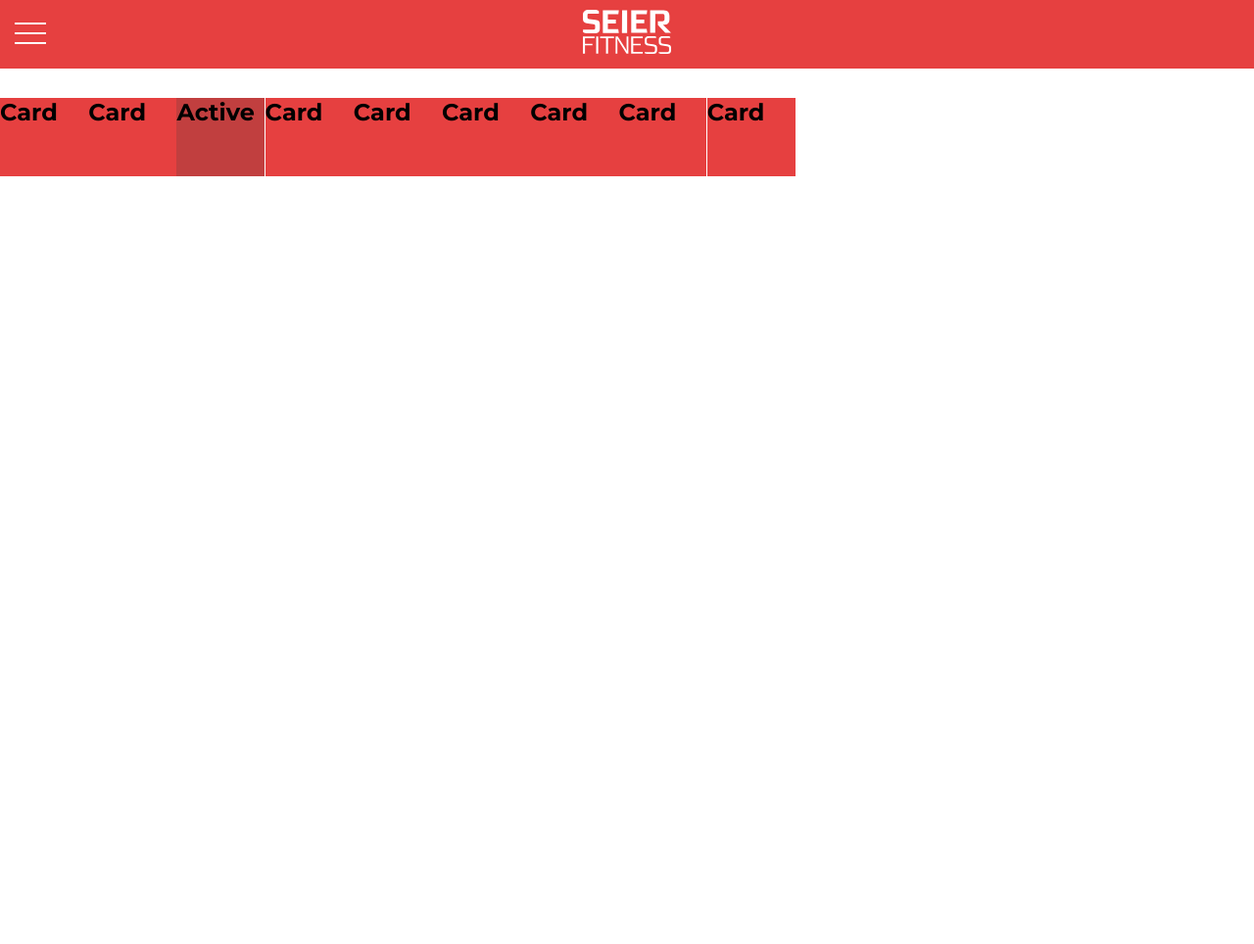
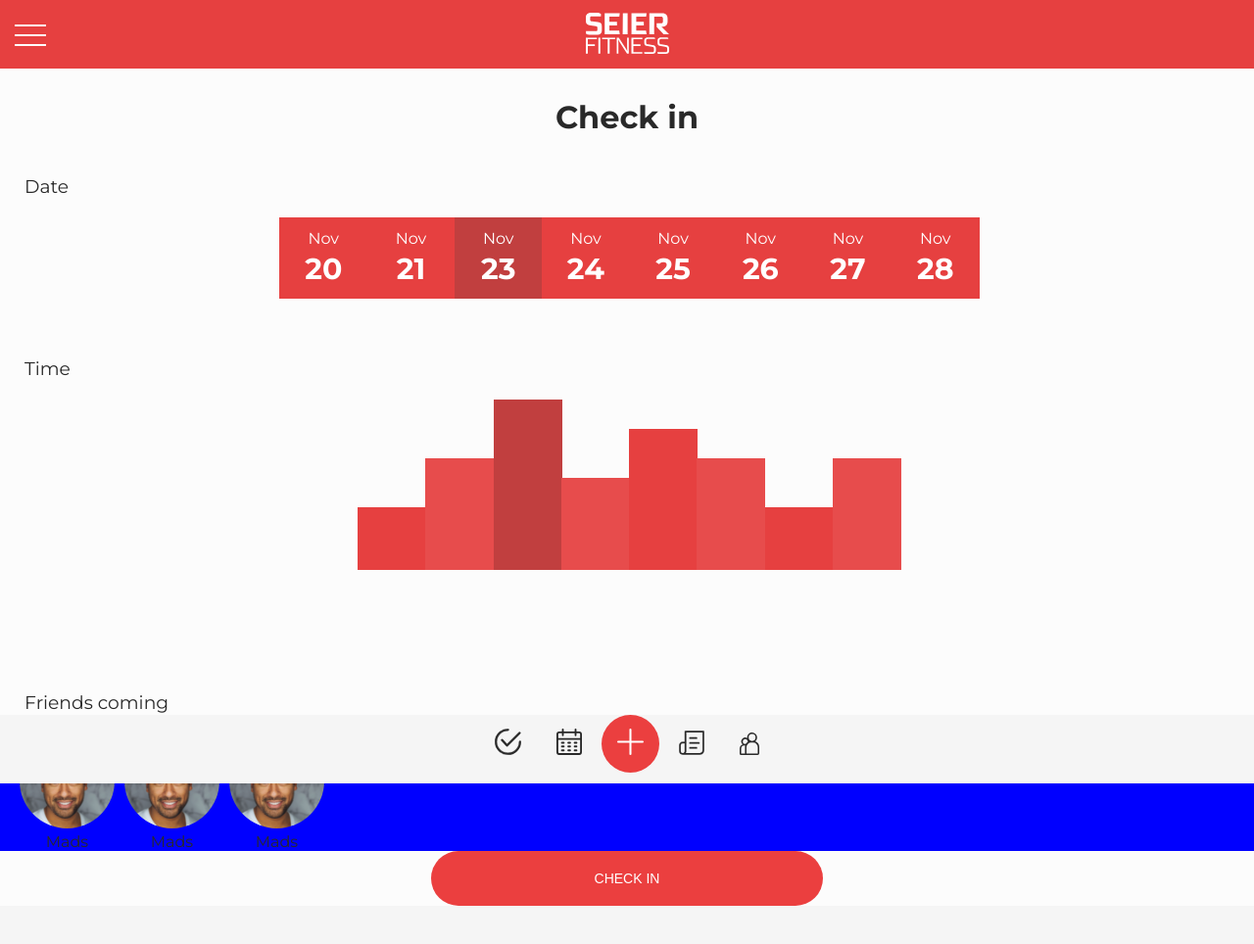
Before and after one commit to mildakozak/fitnessapp, a plain HTML site: page subpages/checkin.html in a window 1280 px wide. Shown: the whole page at 98% size. Before the commit the page ends 800 px from the top, so only its background shows below. Drawn offline with Linux system fonts and the light colour scheme.

Commit message:
save 17.9.

```diff
--- a/css/main.css
+++ b/css/main.css
@@ -2,26 +2,35 @@
   margin: 0;
   padding: 0;
 }
-html{
+html, a{
   font-family: 'Montserrat', sans-serif;
+  color: #292929;
+}
+body{
+  margin-top: 100px;
+  background-color: #FCFCFC;
 }
 .top-navigation{
   height: 70px;
   background-color: #E64040;
   display: block;
+  overflow: hidden;
+  position: fixed;
+  top: 0;
+  width: 100%;
 }
 .top-logo{
-  max-width: 90px;
+  max-width: 85px;
   margin: 0 auto;
 }
 .top-logo img{
-  margin-top: 10px;
+  margin-top: 13px;
 }
 .hamburger-menu{
   float: left;
 }
 .hamburger-menu img{
-  margin-top: 23px;
+  margin-top: 25px;
   margin-left: 15px;
 }
 .top-profile{
@@ -39,20 +48,152 @@ html{
   overflow-x: scroll;
   overflow-y: hidden;
   white-space: nowrap;
+  color: #ffffff;
+  -webkit-overflow-scrolling: touch;
 }
 .card {
-  height: 80px;
+  height: auto;
   width: 90px;
   background-color: #E64040;
   display: inline-block;
-  margin-right: -4px;
-}
-.scrolling-wrapper {
-  -webkit-overflow-scrolling: touch;
+  margin-right: -5px;
+  padding-top: 12px;
+  padding-bottom: 12px;
 }
 .calendar{
-  padding-top: 30px;
+  text-align: center;
 }
-.active{
+.calendar H1{
+  font-weight: 400;
+  font-size: 1rem;
+  margin-bottom: 3px;
+}
+.calendar H2{
+  font-weight: 700;
+  font-size: 1.875rem;
+}
+#active{
   background-color: #C13F3F;
 }
+.hedline-section H1{
+  margin-top: 40px;
+  font-size: 2rem;
+  text-align: center;
+}
+.element-description{
+  margin-top: 20px;
+}
+.element-description H3{
+  font-weight: 400;
+  margin-bottom: 20px;
+  margin-left: 25px;
+}
+button {
+    font-size: 0.875rem;
+    border-radius: 100px;
+    border-style: none;
+    color: #ffffff;
+    background-color: #EB3F3F;
+    display: block;
+    margin: auto;
+    padding: 20px 30px 20px 30px;
+    width: 90%;
+    max-width: 400px;
+}
+.button {
+    width: 75%;
+    height: 5.5rem;
+    font-size: 2rem;
+    border-radius: 100px;
+    color: white;
+    background-color: #E64040;
+    display: block;
+    margin: auto;
+}
+.flexbox {
+    display: flex;
+}
+.card-time {
+  min-height: 40px;
+  width: 70px;
+  background-color: #E64040;
+  display: inline-block;
+  margin-right: -5px;
+  padding-top: 12px;
+  padding-bottom: 12px;
+}
+.card2{
+  height: 90px;
+  background-color: #E74C4C;
+}
+.card3{
+  height: 150px;
+  background-color: #E85555;
+}
+.card4{
+  height: 120px;
+}
+.card5{
+  height: 70px;
+  background-color: #E74C4C;
+}
+.timetable-section{
+  padding-bottom: 100px;
+}
+.time-table{
+  text-align: center;
+}
+.calendar-section{
+  margin-bottom: 60px;
+  margin-top: 40px;
+}
+.navbar {
+  background-color: #F5F5F5;
+  overflow: hidden;
+  position: fixed;
+  bottom: 0;
+  width: 100%;
+  text-align: center;
+  height: 70px;
+}
+/* Style the links inside the navigation bar */
+.navbar a {
+  display: inline-block;
+  text-align: center;
+  padding: 14px 16px;
+  text-decoration: none;
+  font-size: 17px;
+}
+
+/* Change the color of links on hover */
+.navbar a:hover {
+  background-color: #ddd;
+  color: black;
+}
+.nav-category{
+  display: inline-block;
+}
+.plus{
+  background-color: #EB3F3F;
+  border-radius: 100%;
+}
+/*
+.navbar a.active {
+  background-color: #4CAF50;
+  color: white;
+}*/
+.card-time p{
+
+}
+.friends-flexbox{
+  display: flex;
+  flex-direction: row;
+  padding-left: 20px;
+  padding-right: 20px;
+  background-color: blue;
+}
+.friends-wrapper{
+  display: block;
+  text-align: center;
+  margin-right: 10px;
+}
--- a/subpages/checkin.html
+++ b/subpages/checkin.html
@@ -19,28 +19,105 @@
           <img src="../images/icons/profile.png" alt="">
         </div-->
       </div>
-      <section>
-        <div class="calendar-section">
+      <section class="hedline-section">
+        <h1>Check in</h1>
+      </section>
+
+      <section class="calendar-section">
+        <div class="element-description">
+          <h3>Date</h3>
+        </div>
           <div class="calendar">
             <div class="scrolling-wrapper">
-              <div class="card"><h2>Card</h2></div>
-              <div class="card"><h2>Card</h2></div>
-              <div class="card active"><h2>Active</h2></div>
-              <div class="card"><h2>Card</h2></div>
-              <div class="card"><h2>Card</h2></div>
-              <div class="card"><h2>Card</h2></div>
-              <div class="card"><h2>Card</h2></div>
-              <div class="card"><h2>Card</h2></div>
-              <div class="card"><h2>Card</h2></div>
+              <div class="card"><h1>Nov</h1><h2>20</h2></div>
+              <div class="card"><h1>Nov</h1><h2>21</h2></div>
+              <div class="card" id="active"><h1>Nov</h1><h2>23</h2></div>
+              <div class="card"><h1>Nov</h1><h2>24</h2></div>
+              <div class="card"><h1>Nov</h1><h2>25</h2></div>
+              <div class="card"><h1>Nov</h1><h2>26</h2></div>
+              <div class="card"><h1>Nov</h1><h2>27</h2></div>
+              <div class="card"><h1>Nov</h1><h2>28</h2></div>
+            </div>
+          </div>
+      </section>
+
+      <section class="timetable-section">
+        <div class="element-description">
+          <h3>Time</h3>
+        </div>
+          <div class="time-table">
+            <div class="scrolling-wrapper">
+              <div class="card-time card1"></div>
+              <div class="card-time card2"></div>
+              <div class="card-time card3" id="active"></div>
+              <div class="card-time card5"></div>
+              <div class="card-time card4"></div>
+              <div class="card-time card2"></div>
+              <div class="card-time card1"></div>
+              <div class="card-time card2"></div>
+            </div>
+          </div>
+      </section>
+
+      <section class="friends-section">
+        <div class="element-description">
+          <h3>Friends coming</h3>
+        </div>
+        <div class="friends-flexbox">
+          <div class="friends-wrapper">
+            <div class="friend-picture">
+              <img src="../images/mads.png" alt="">
+            </div>
+            <div class="friend-name">
+              Mads
+            </div>
+          </div>
+          <div class="friends-wrapper">
+            <div class="friend-picture">
+              <img src="../images/mads.png" alt="">
+            </div>
+            <div class="friend-name">
+              Mads
+            </div>
+          </div>
+          <div class="friends-wrapper">
+            <div class="friend-picture">
+              <img src="../images/mads.png" alt="">
+            </div>
+            <div class="friend-name">
+              Mads
             </div>
           </div>
         </div>
       </section>
-      <!--nav>
-        <div class="bottom-navigation">
-
-        </div-->
+      <button type="button" name="button">CHECK IN</button>
+      <nav class="bottom-navigation">
+        <div class="navbar">
+            <a href="checkin.html" class="active">
+              <div class="nav-category">
+                <img src="../images/icons/checkin.svg" alt="">
+              </div></a>
+            <a href="calendar.html">
+              <div class="nav-category">
+                <img src="../images/icons/calendar.svg" alt="">
+              </div>
+            </a>
+            <a href="#plus" class="plus">
+              <div class="nav-category">
+                <img src="../images/icons/plus.svg" alt="">
+              </div>
+            </a>
+            <a href="feed.html">
+              <div class="nav-category">
+                <img src="../images/icons/feed.svg" alt="">
+              </div>
+            </a>
+            <a href="friends.html">
+              <div class="nav-category">
+                <img src="../images/icons/friends.svg" alt="">
+              </div>
+          </a>
+        </div>
       </nav>
-    </nav>
   </body>
 </html>
```
Also changed, not shown: subpages/achievements.html (+0 -1 lines), images/icons/calendar.svg (added), images/icons/checkin.svg (added), images/icons/feed.svg (added), images/icons/friends.svg (added), images/icons/plus.svg (added), images/mads.png (added), 1 other file.
